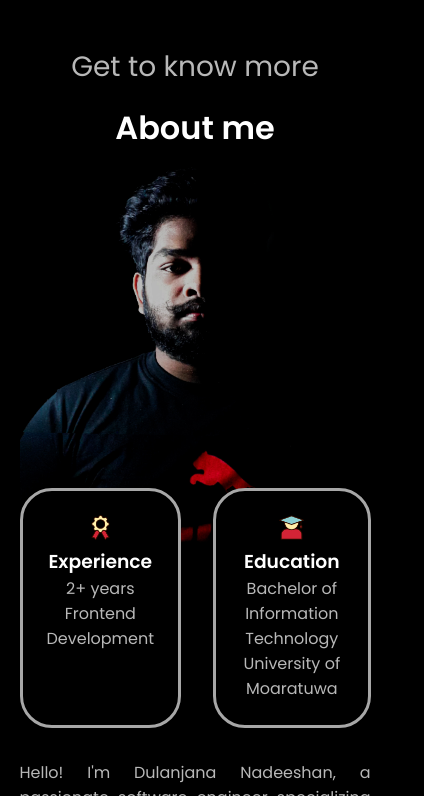
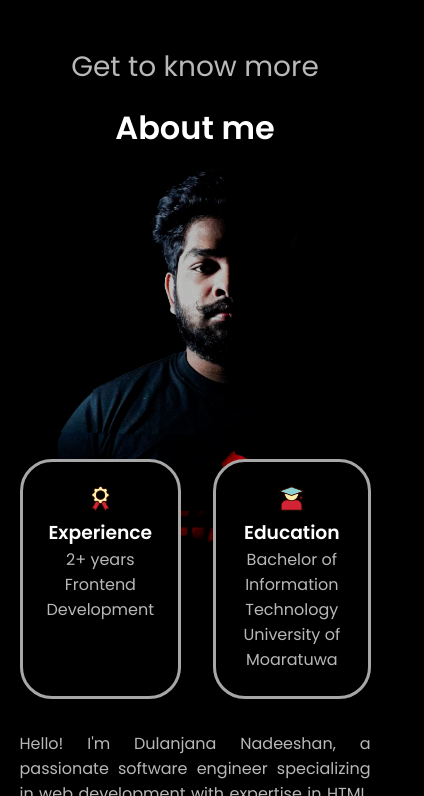
Before and after one commit to dulanjana229/Dulanjana_Nadeeshan, a plain HTML site: page index.html in a window 390 px wide. Shown: the part 840-1636 px from the top of the page, 424 px wide, since content can reach past the window. Drawn offline with Linux system fonts and the light colour scheme.

Commit message:
Update meadiaqueries.css

```diff
--- a/meadiaqueries.css
+++ b/meadiaqueries.css
@@ -186,11 +186,11 @@
     gap: 0.5rem;
     text-align: center;
   }
-  .section_pic-container{
+  /* .section_pic-container{
     width: auto;
-    height: 36vh;
+    height: auto;
     justify-content: center;
-  }
+  } */
 
   .section_text_p2 {
     font-size: 1.25rem;
```
